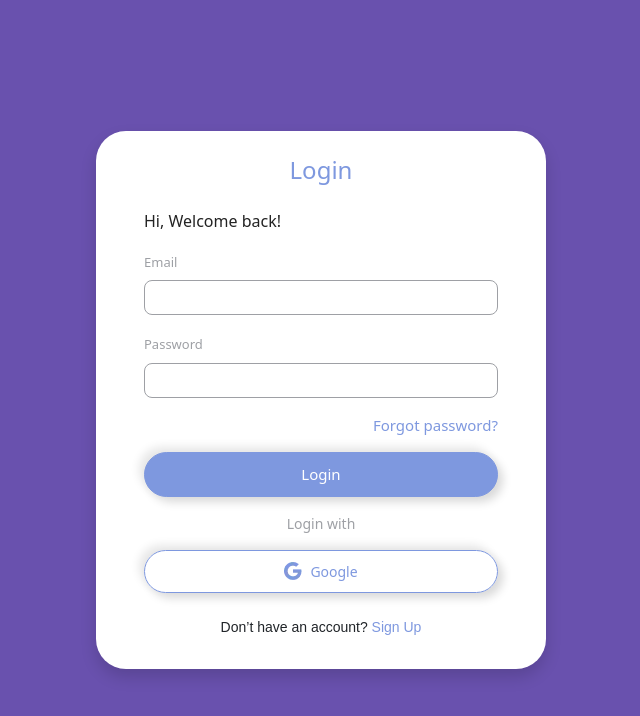
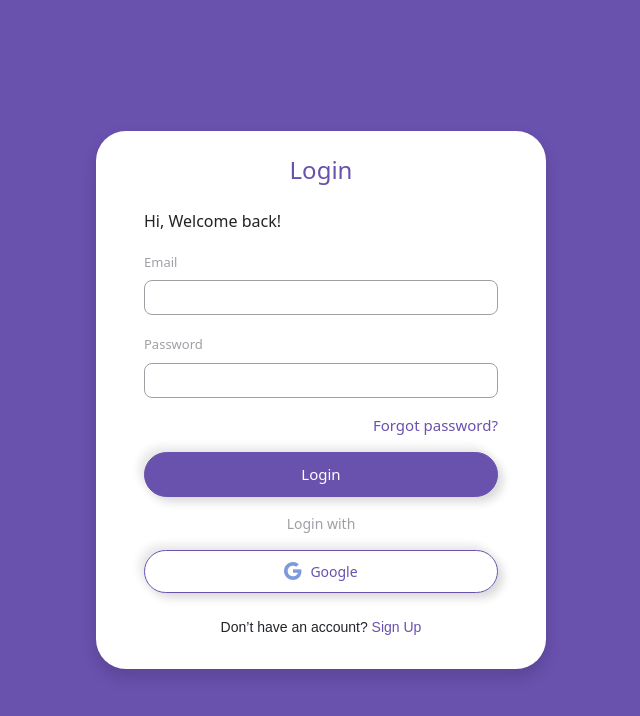
Before and after one commit to MaulanaIsmail26/realtime-message-fe, a Next.js app: page /auth/login in a window 1280 px wide. Shown: the top 716 px of the page, without its empty margins (319-959 px from the left). Built offline with nearby package versions, Linux system fonts and the light colour scheme.

Commit message:
[ADD] style color in Login and Register page

```diff
--- a/src/styles/pages/loginStyle.module.scss
+++ b/src/styles/pages/loginStyle.module.scss
@@ -14,7 +14,7 @@
 
       .title {
         h4 {
-          color: #7E98DF;
+          color: #6951AE;
         }
       }
 
@@ -32,17 +32,17 @@
           font-size: 14px;
           border-color: #9EA0A5;
           border-radius: 8px;
-          caret-color: #7E98DF;
+          caret-color: #6951AE;
         }
 
         input:focus {
           box-shadow: 0px 4px 10px 3px rgba(0, 0, 0, 0.11);
-          border-color: #7E98DF;
+          border-color: #6951AE;
         }
 
         .forgotPass {
           font-size: 15px;
-          color: #7E98DF;
+          color: #6951AE;
           font-weight: 500;
           text-decoration: none;
         }
@@ -53,8 +53,8 @@
           width: 100%;
           padding: 10px 0;
           font-size: 15px;
-          background-color: #7E98DF;
-          border-color: #7E98DF;
+          background-color: #6951AE;
+          border-color: #6951AE;
           box-shadow: 5px 5px 10px #d9d9d9,
             -5px -5px 10px #e7e7e7;
         }
@@ -67,8 +67,8 @@
 
       .btnGoogle {
         button {
-          border-color: #7E98DF;
-          color: #7E98DF;
+          border-color: #6951AE;
+          color: #6951AE;
           width: 100%;
           font-size: 14px;
           font-weight: 500;
@@ -78,7 +78,7 @@
         }
 
         button:hover {
-          background-color: #7E98DF;
+          background-color: #6951AE;
           color: white;
 
           img {
@@ -95,7 +95,7 @@
           font-family: Arial, Helvetica, sans-serif;
 
           .linkRegister {
-            color: #7E98DF;
+            color: #6951AE;
             text-decoration: none;
           }
         }
```
Also changed, not shown: src/styles/pages/registerStyle.module.scss (+9 -9 lines).
